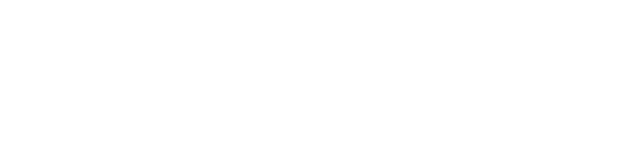
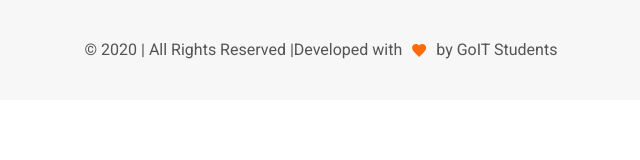
Before and after one commit to UserTso/filmoteka, a website built with Parcel: page src/index.html in a window 1280 px wide. Shown: the whole page, without its empty margins (319-959 px from the left). Built offline with nearby package versions, Linux system fonts and the light colour scheme.

Commit message:
created footer

```diff
--- a/src/partials/footer.html
+++ b/src/partials/footer.html
@@ -0,0 +1,13 @@
+<footer class="footer">
+  <div class="container footer__container">
+    <p class="footer__text">&#169
+ 2020 &#124
+ All Rights Reserved &#124
+</p>
+    <p class="footer__text">Developed with</p>
+    <svg class="footer__icon" width="14" height="13">
+      <use href="./images/symbol-defs.svg#icon-Vector"></use>
+    </svg>
+    <p class="footer__text">by GoIT Students</p>
+  </div>
+</footer>
--- a/src/sass/base/_common.scss
+++ b/src/sass/base/_common.scss
@@ -16,11 +16,7 @@ body {
   padding-right: 15px;
   padding-left: 15px;
 }
-@media screen and (min-width: 480px) {
-  .container {
-    width: 480px;
-  }
-}
+
 @media screen and (min-width: 768px) {
   .container {
     width: 768px;
--- a/src/sass/sections/_footer.scss
+++ b/src/sass/sections/_footer.scss
@@ -0,0 +1,53 @@
+.footer {
+  background-color: $footer-bg-color;
+}
+
+.footer__container {
+  display: flex;
+  flex-wrap: wrap;
+  justify-content: center;
+  align-items: center;
+
+  width: 320px;
+  height: 100px;
+  padding-top: 29px;
+  padding-bottom: 29px;
+}
+
+.footer__text {
+  font-weight: 400;
+  font-size: 14px;
+  line-height: 1.14;
+
+  display: flex;
+
+  color: $footer-text-color;
+}
+
+@media screen and (min-width: 768px) {
+  .footer__container {
+    width: 768px;
+  }
+
+  .footer__text {
+    font-weight: 400;
+    font-size: 14px;
+    line-height: 1.14;
+    font-size: 16px;
+    line-height: 1.19;
+    align-items: center;
+    text-align: center;
+
+    color: $footer-text-color;
+  }
+}
+@media screen and (min-width: 1200px) {
+  .container {
+    width: 1200px;
+  }
+}
+
+.footer__icon {
+  margin-left: 10px;
+  margin-right: 10px;
+}
```
Also changed, not shown: src/images/logo.png (deleted), src/images/symbol-defs.svg (added), src/sass/index.css (added), 1 other file.
